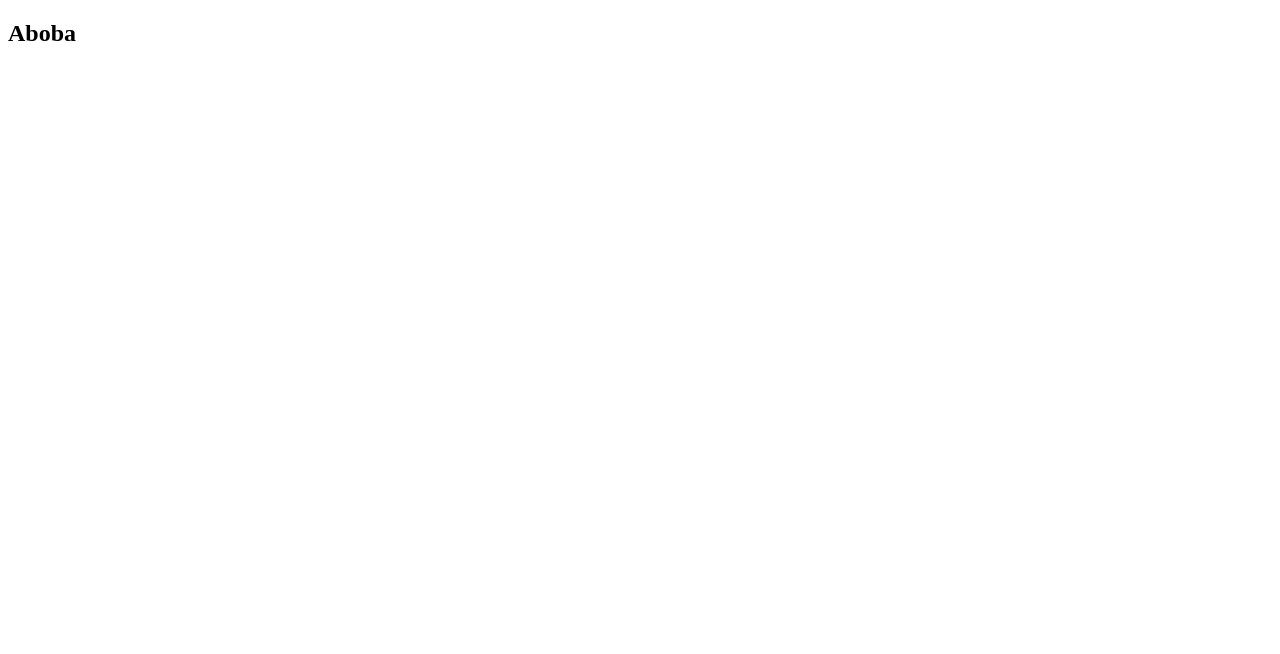
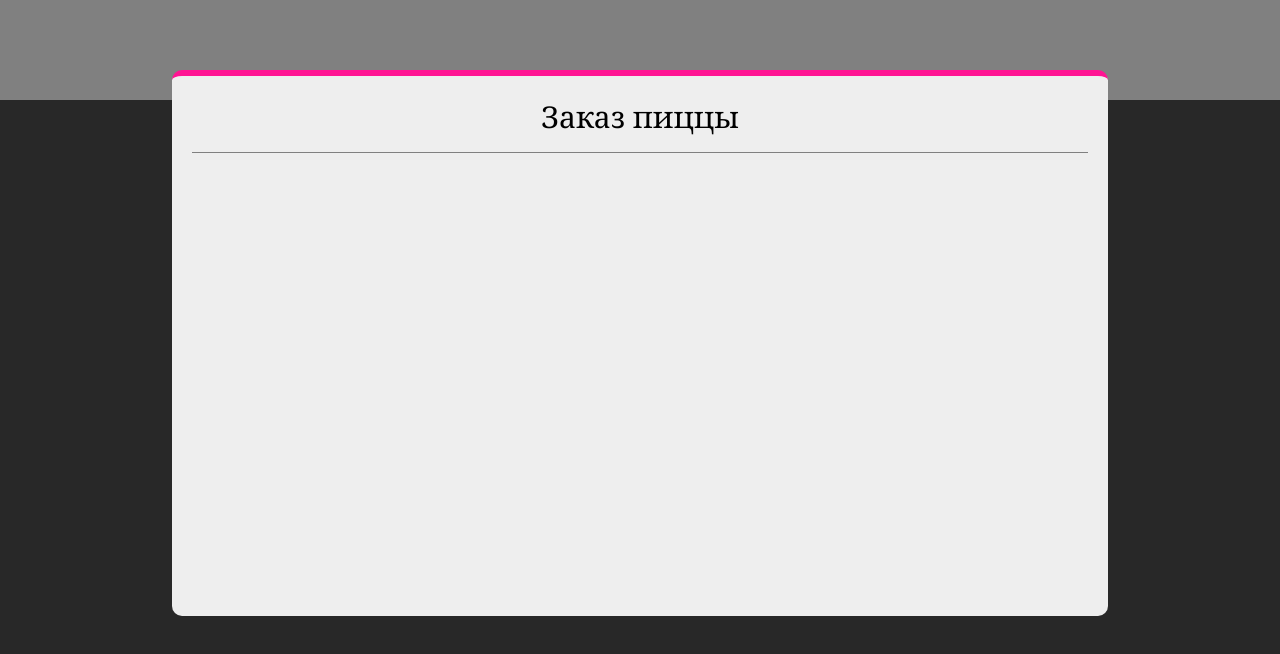
Before and after one commit to FalseR20/web-technologies-Y2S2, a plain HTML site: page lab1/index.html in a window 1280 px wide. Drawn offline with Linux system fonts and the light colour scheme.

Commit message:
made form template

```diff
--- a/lab1/index.html
+++ b/lab1/index.html
@@ -6,10 +6,13 @@
     <title>Document</title>
 </head>
 <body>
-    <div class="header">
-        <h2>
-            Aboba
-        </h2>
+    <div class="bg-top">
+
+    </div>
+    <div class="main-div">
+        <div class="header">
+            Заказ пиццы
+        </div>
     </div>
 </body>
 </html>
--- a/lab1/styles.css
+++ b/lab1/styles.css
@@ -0,0 +1,28 @@
+body {
+    margin: 0;
+    background-color: #282828;
+}
+.bg-top {
+    background-color: gray;
+    height: 100px;
+}
+.main-div {
+    background-color: #eee;
+    width: 70%;
+    margin-left: auto;
+    margin-right: auto;
+    height: 500px;
+    position: relative;
+    top: -30px;
+    border-radius: 10px;
+    border-top: 6px solid deeppink;
+    padding: 20px;
+}
+.header {
+    font-size: 30px;
+    text-align: center;
+    font-family: Georgia, 'Times New Roman', Times, serif;
+    border-bottom: 1px solid gray;
+    padding-bottom: 15px;
+
+}
```
